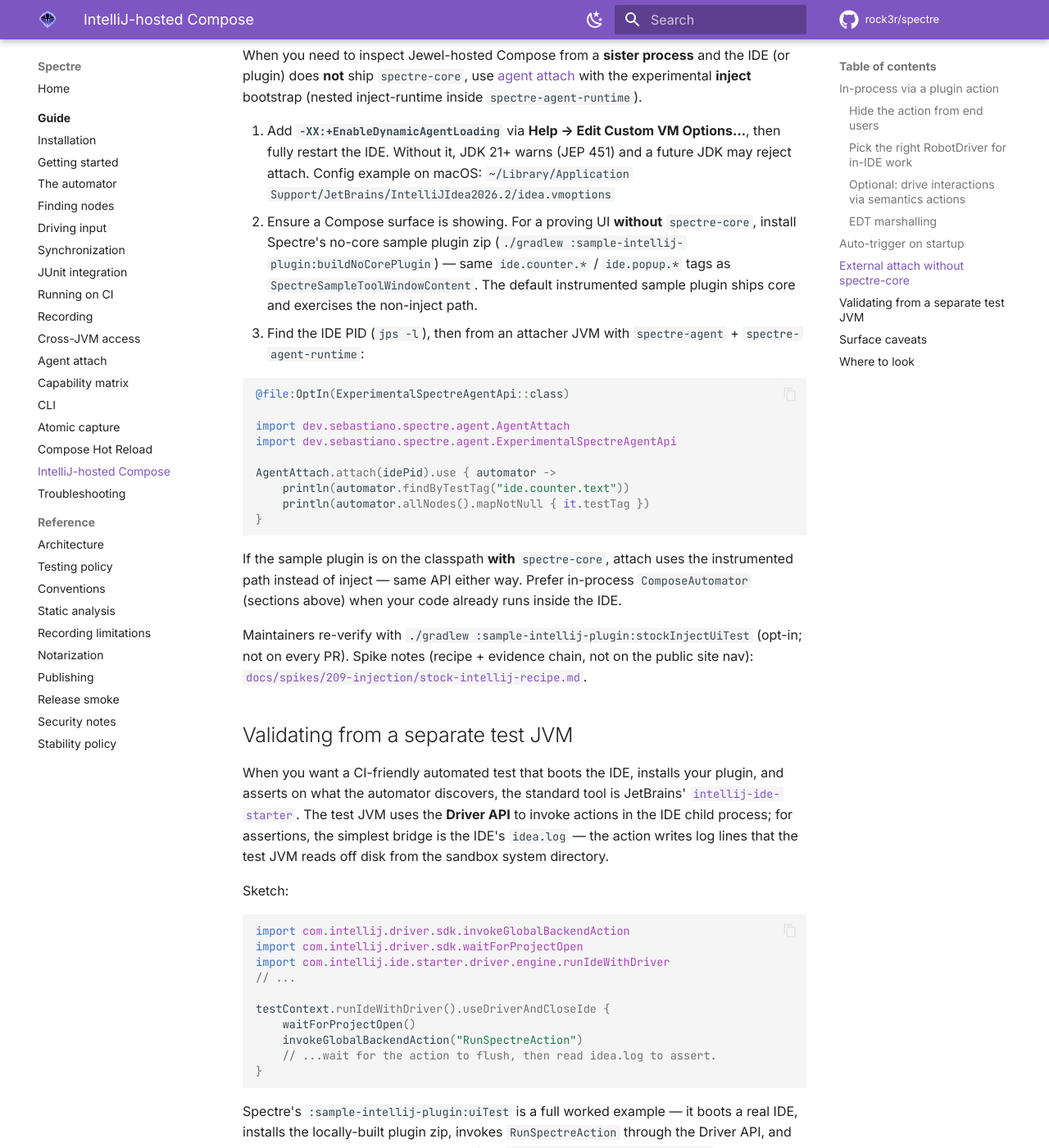
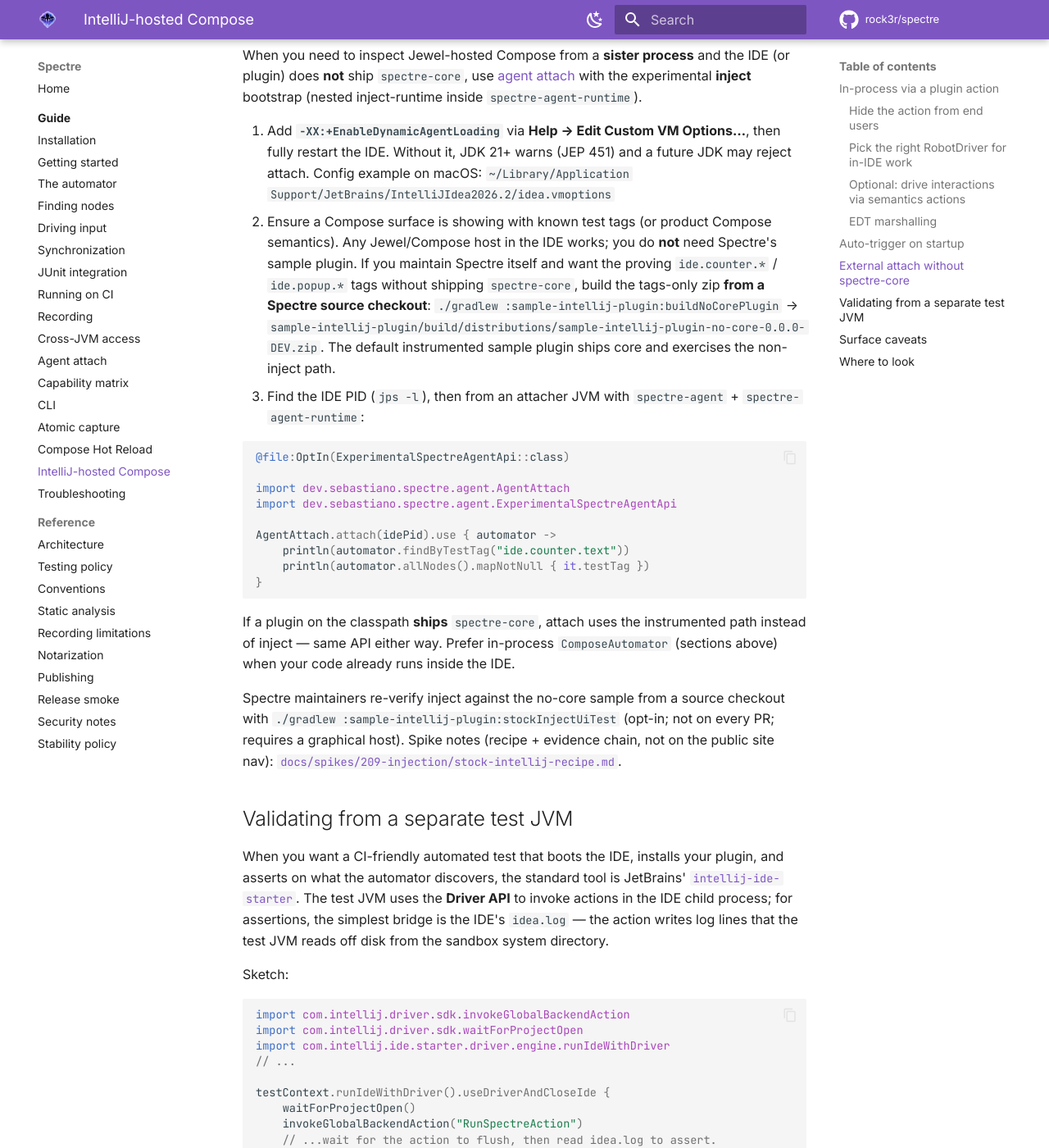
Before and after one commit to rock3r/spectre, an MkDocs documentation site: the page built from docs/guide/intellij.md, in a window 1280 px wide and 1400 px high, scrolled down 4521 px. Shown: the whole window at 82% size. Built offline with MkDocs 1.6.1 and Material for MkDocs 9.7.7, drawn with Linux system fonts in a browser that asks for light colours; comment, search, counter and statistics services are not loaded.

Commit message:
docs: mark no-core plugin tasks as Spectre-checkout-only
User guide: Gradle sample-intellij-plugin tasks are not available from an
arbitrary app project; qualify them as maintainer commands with zip path.

````diff
--- a/docs/guide/intellij.md
+++ b/docs/guide/intellij.md
@@ -217,11 +217,13 @@
    fully restart the IDE. Without it, JDK 21+ warns (JEP 451) and a future JDK may reject
    attach. Config example on macOS:
    `~/Library/Application Support/JetBrains/IntelliJIdea2026.2/idea.vmoptions`
-2. Ensure a Compose surface is showing. For a proving UI **without** `spectre-core`, install
-   Spectre's no-core sample plugin zip
-   (`./gradlew :sample-intellij-plugin:buildNoCorePlugin`) — same `ide.counter.*` /
-   `ide.popup.*` tags as `SpectreSampleToolWindowContent`. The default instrumented sample
-   plugin ships core and exercises the non-inject path.
+2. Ensure a Compose surface is showing with known test tags (or product Compose semantics).
+   Any Jewel/Compose host in the IDE works; you do **not** need Spectre's sample plugin.
+   If you maintain Spectre itself and want the proving `ide.counter.*` / `ide.popup.*` tags
+   without shipping `spectre-core`, build the tags-only zip **from a Spectre source
+   checkout**: `./gradlew :sample-intellij-plugin:buildNoCorePlugin` →
+   `sample-intellij-plugin/build/distributions/sample-intellij-plugin-no-core-0.0.0-DEV.zip`.
+   The default instrumented sample plugin ships core and exercises the non-inject path.
 3. Find the IDE PID (`jps -l`), then from an attacher JVM with `spectre-agent` +
    `spectre-agent-runtime`:
 
@@ -237,13 +239,13 @@
 }
 ```
 
-If the sample plugin is on the classpath **with** `spectre-core`, attach uses the
-instrumented path instead of inject — same API either way. Prefer in-process
-`ComposeAutomator` (sections above) when your code already runs inside the IDE.
+If a plugin on the classpath **ships** `spectre-core`, attach uses the instrumented path
+instead of inject — same API either way. Prefer in-process `ComposeAutomator` (sections
+above) when your code already runs inside the IDE.
 
-Maintainers re-verify with
-`./gradlew :sample-intellij-plugin:stockInjectUiTest` (opt-in; not on every PR). Spike
-notes (recipe + evidence chain, not on the public site nav):
+Spectre maintainers re-verify inject against the no-core sample from a source checkout with
+`./gradlew :sample-intellij-plugin:stockInjectUiTest` (opt-in; not on every PR; requires a
+graphical host). Spike notes (recipe + evidence chain, not on the public site nav):
 [`docs/spikes/209-injection/stock-intellij-recipe.md`](https://github.com/rock3r/spectre/blob/main/docs/spikes/209-injection/stock-intellij-recipe.md).
 
 ## Validating from a separate test JVM
````
